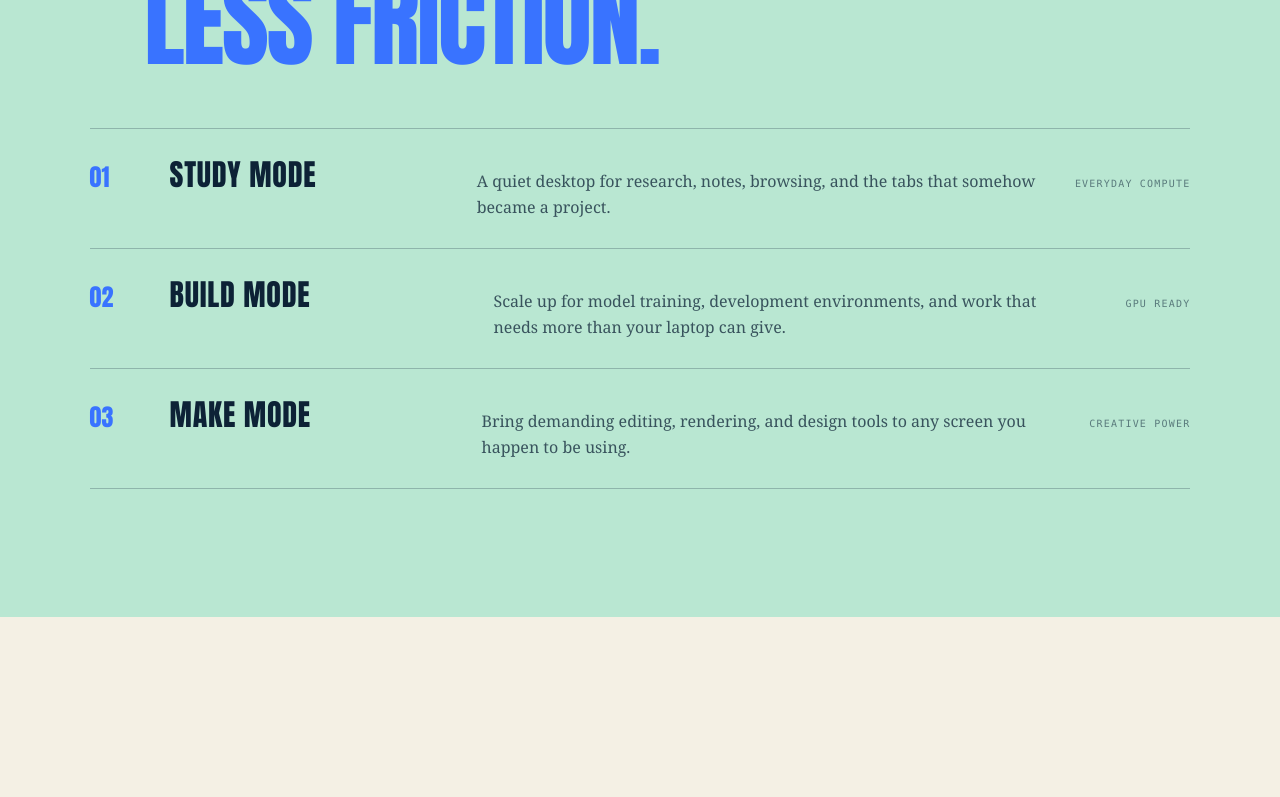
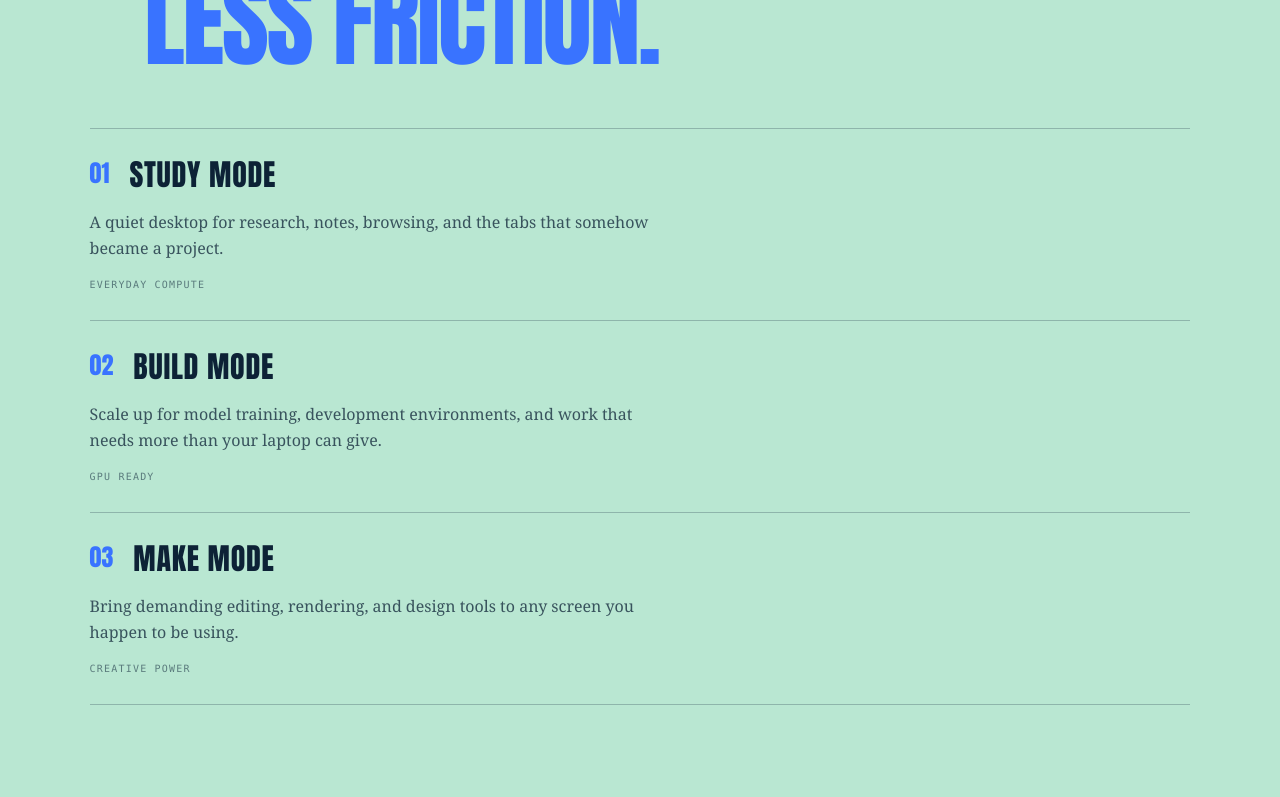
Before and after one commit to navaneethk99/nvos, a Next.js app: page / in a window 1280 px wide. Shown: the part 1060-1857 px from the top of the page. Built offline with nearby package versions, Linux system fonts and the light colour scheme.

Commit message:
minor ui change in workModes

```diff
--- a/app/page.tsx
+++ b/app/page.tsx
@@ -260,15 +260,16 @@ export default function Home() {
           <div className="border-t border-[#0d2236]/25">
             {workModes.map(([number, title, body, tag]) => (
               <article
-                className="grid gap-4 border-b border-[#0d2236]/25 py-7 transition hover:bg-[#0d2236]/5 md:grid-cols-[64px_minmax(170px,1fr)_minmax(260px,2fr)_auto] md:items-baseline md:gap-6"
+                className="flex flex-col gap-4 border-b border-[#0d2236]/25 py-7 transition hover:bg-[#0d2236]/5 md:grid-cols-[64px_minmax(170px,1fr)_minmax(260px,2fr)_auto] md:items-baseline md:gap-6"
                 key={number}
               >
-                <span className="font-mono text-sm text-[#3973ff]">
-                  {number}
-                </span>
-                <h3 className="font-[Impact,Haettenschweiler,Arial_Narrow_Bold,sans-serif] text-3xl tracking-wide">
-                  {title.toUpperCase()}
-                </h3>
+                <div className="flex gap-5">
+                  <span className="font-[Impact,Haettenschweiler,Arial_Narrow_Bold,sans-serif] text-2xl text-[#3973ff]">{number}</span>
+                  <h3 className="font-[Impact,Haettenschweiler,Arial_Narrow_Bold,sans-serif] text-3xl tracking-wide">
+                    {title.toUpperCase()}
+                  </h3>
+                </div>
+
                 <p className="max-w-xl text-base leading-relaxed text-[#0d2236]/75">
                   {body}
                 </p>
```
